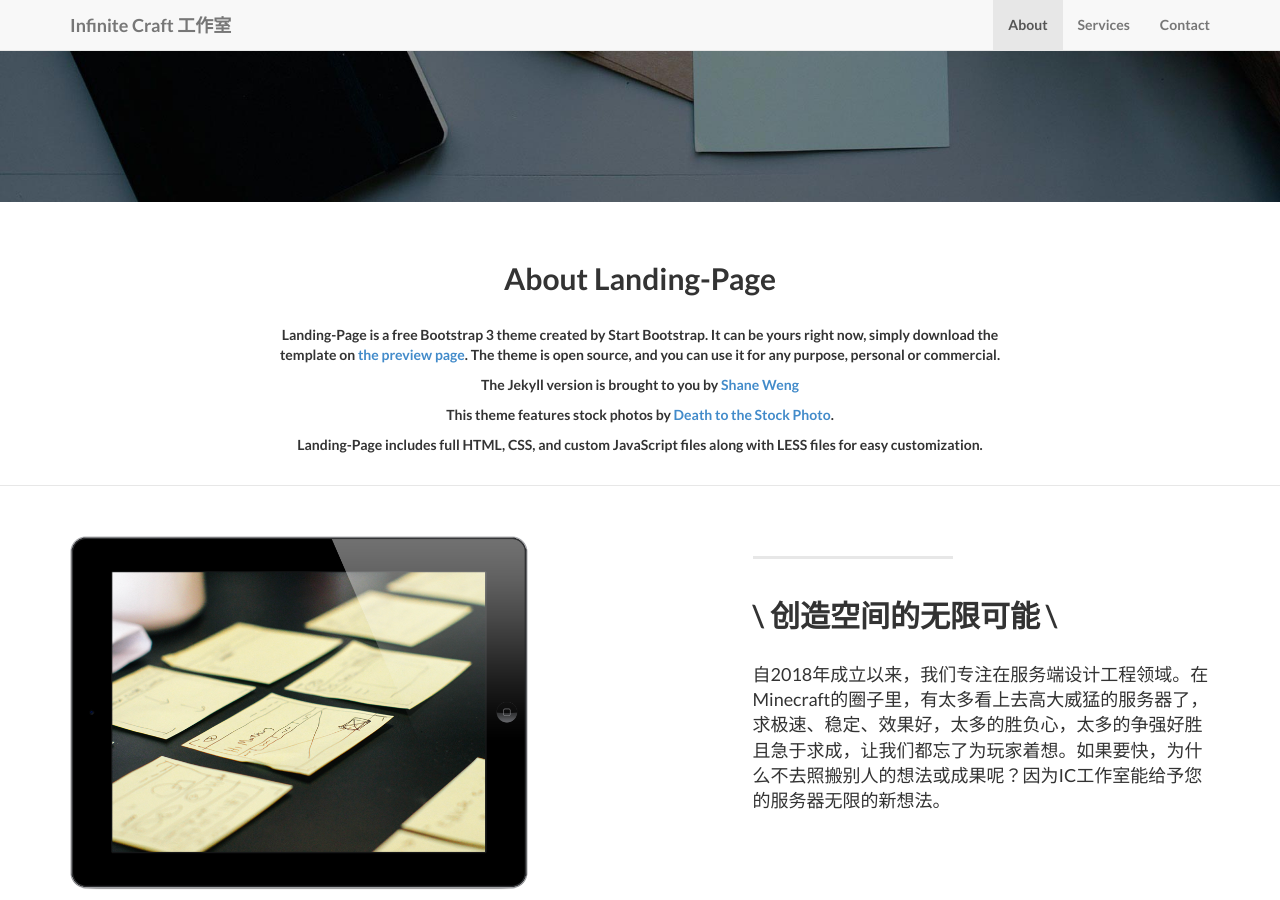
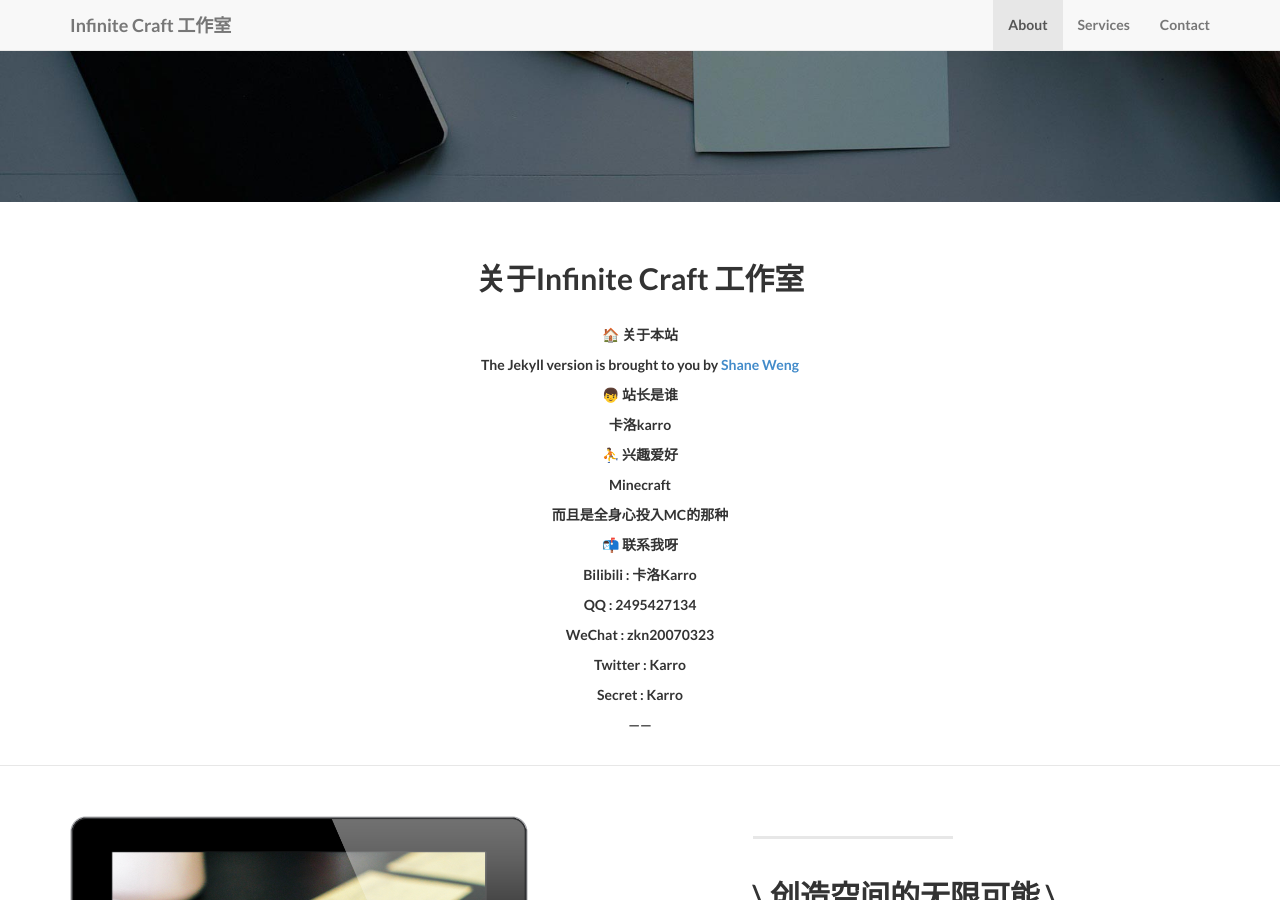
Before and after one commit to MrKarro/infinite-craft-landing-page, a Jekyll site: the page built from index.html, in a window 1280 px wide and 900 px high, scrolled down 529 px. Built offline with Jekyll 4.4.1, drawn with Linux system fonts in a browser that asks for light colours.

Commit message:
汉化/重编写 about.html

```diff
--- a/_includes/about.html
+++ b/_includes/about.html
@@ -3,12 +3,39 @@
         <div class="row">
             <div class="col-lg-8 col-lg-offset-2">
               <br/><br/>
-              <h2>About Landing-Page</h2>
+              <h2>关于Infinite Craft 工作室</h2>
               <br/>
-                <p>Landing-Page is a free Bootstrap 3 theme created by Start Bootstrap. It can be yours right now, simply download the template on <a href="http://startbootstrap.com/template-overviews/landing-page/">the preview page</a>. The theme is open source, and you can use it for any purpose, personal or commercial.</p>
+                <p>🏠 关于本站</p>
+                <p> </p>
                 <p>The Jekyll version is brought to you by <a href="https://github.com/swcool">Shane Weng</a></p>
-                <p>This theme features stock photos by <a href="http://join.deathtothestockphoto.com//">Death to the Stock Photo</a>.</p>
-                <p>Landing-Page includes full HTML, CSS, and custom JavaScript files along with LESS files for easy customization.</p>
+                <p> </p>
+                <p> </p>
+                <p>👦 站长是谁</p>
+                <p> </p>
+                <p>卡洛karro</p>
+                <p> </p>
+                <p> </p>
+                <p>⛹ 兴趣爱好</p>
+                <p> </p>
+                <p>Minecraft</p>
+                <p> </p>
+                <p>而且是全身心投入MC的那种</p>
+                <p> </p>
+                <p> </p>
+                <p>📬 联系我呀</p>
+                <p> </p>
+                <p>Bilibili : 卡洛Karro</p>
+                <p> </p>
+                <p>QQ : 2495427134</p>
+                <p> </p>
+                <p>WeChat : zkn20070323</p>
+                <p> </p>
+                <p>Twitter : Karro</p>
+                <p> </p>
+                <p>Secret : Karro</p>
+                <p> </p>
+                <p> </p>
+                <p>——</p>
                 <br/>
               </div>
         </div>
```
